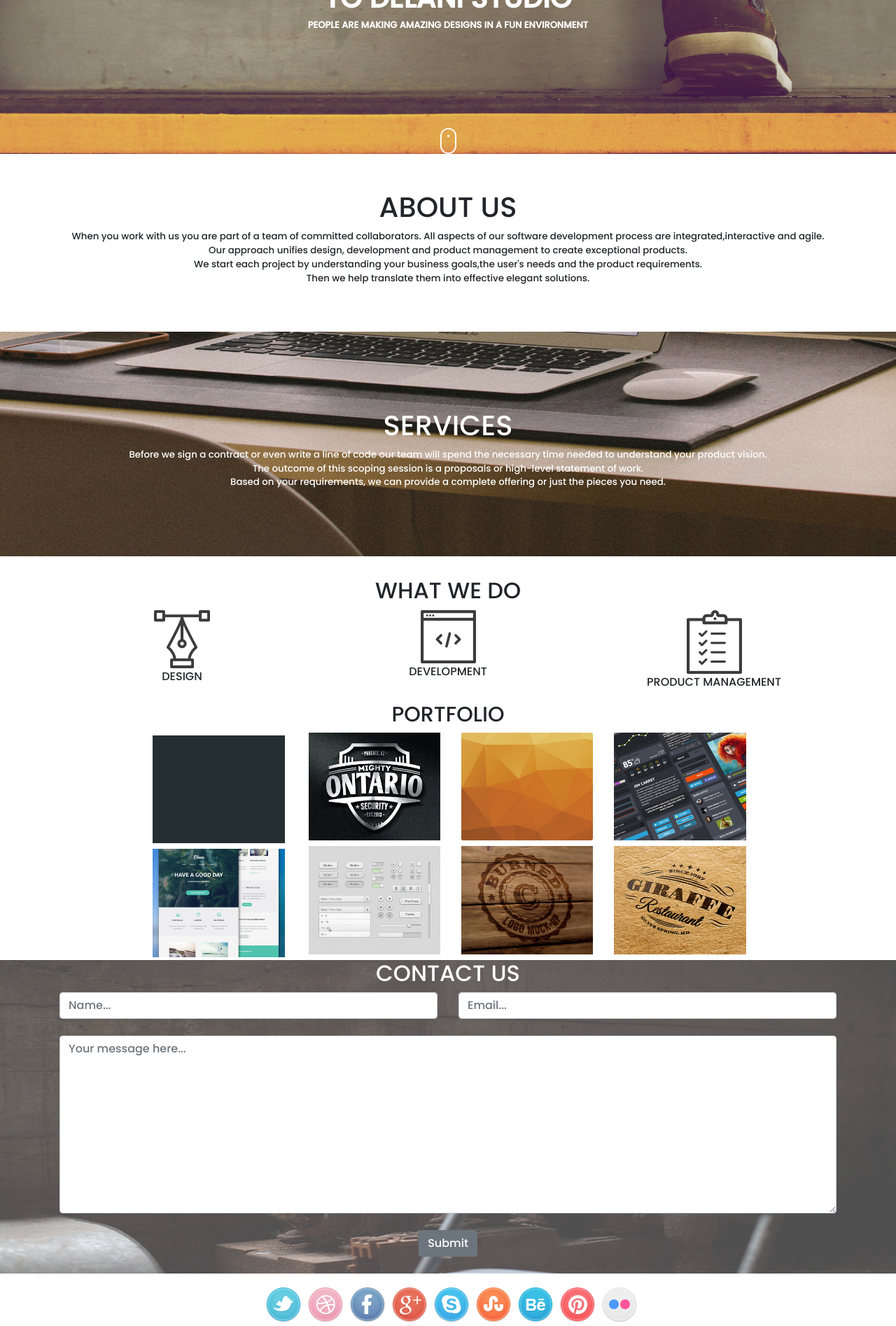
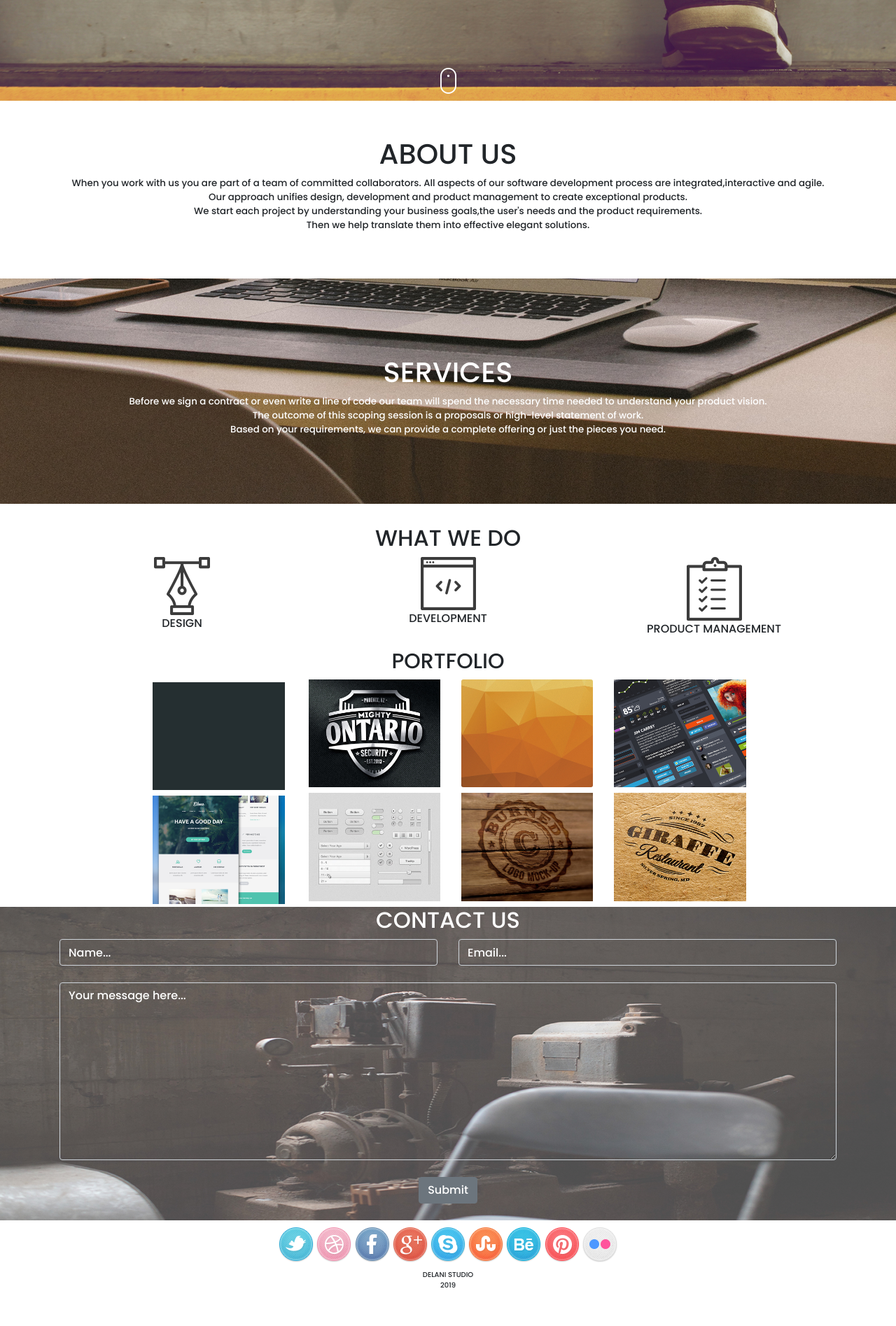
Before and after one commit to monginadiana/week-3-Ip-Delani-Studio, a plain HTML site: page index.html in a window 1280 px wide. Shown: the part 325-2220 px from the top of the page at 70% size. After the commit the page ends 2185 px from the top, so only its background shows below. Drawn offline with nearby package versions, Linux system fonts and the light colour scheme.

Commit message:
changes in the html and css file

```diff
--- a/css/delani.css
+++ b/css/delani.css
@@ -7,28 +7,32 @@
     background-image: url(../Assets/backgrounds/h_img.jpg);
     background-position: center;
     background-size: cover;
-    background-attachment: scroll;
+    background-attachment:scroll;
     background-repeat: no-repeat;
     text-align: center;
     color: white;
 }
+.welcome{
+    padding-bottom: 1%;
+}
 .logo{
-    padding-top: 8%;
-    padding-bottom:4% ;
+    padding-top: 5%;
+    padding-bottom: 5px;
+
 }
 
 .first>h1{
-    padding-bottom:5%;
+
     font-size: 40px;
     font-weight: bold;
 }
 strong{
-    position: relative;
-    top: -70px;
+
     font-size:small ;
 }
 .mouse{
-    padding-top: 50px;
+    padding-top: 100px;
+    padding-bottom: 10px;
 }
 
 .design{
@@ -96,8 +100,17 @@ strong{
     text-align: center;
     color: white;
 }
+.bg{
+    background-color: transparent;
+}
+.form ::placeholder{
+    color: white;
+}
 .col{
     background: transparent;
+}
+.social{
+    padding-top: 10px;
 }
 
 /*.form{
@@ -115,14 +128,6 @@ strong{
     margin-top: 20px;
     opacity: 0.3;
 }*/
-.media{
-    text-align: center;
-    justify-content: center;
-    padding-top: 20px;
-}
-.media img{
-    padding-left: 10px;
-}
 .submit{
     text-align: center;
 }
--- a/index.html
+++ b/index.html
@@ -12,14 +12,20 @@
     <title>DELANI STUDIO</title>
   </head>
   <body>
+    <div class="container-full">
       <div class="main">
+        <div class="welcome">
           <img src="Assets/logo/logo.png" alt="" class="logo"/>
         <header class="first">
           <h1>WELCOME<br>TO DELANI STUDIO</h1>
           <p><strong>PEOPLE ARE MAKING AMAZING DESIGNS IN A FUN ENVIRONMENT</strong> </p>
+        </div>
+
         <a  href="##design"><img src="Assets/mouse_click.png" alt=""class="mouse" /></a>
         </header>
       </div>
+    </div>
+
     <div class="design" id="#design" >
         <h1>ABOUT US</h1>
         <p>
@@ -143,27 +149,31 @@
         </div>
      </div>
   </div>
-  <div class="container-full contact">
+  <div class="container-full contact ">
     <h2>CONTACT US</h2>
   <div class="container text-center" >
+    <form class="form">
       <div class="row">
         <div class="col">
-            <input type="name" class="form-control"  placeholder="Name..."  id="name" aria-label="name" required>
+            <input type="name" class="form-control bg"  placeholder="Name..."  id="name" aria-label="name" required>
         </div>
         <div class="col">
-            <input type="email" class="form-control" placeholder="Email..."  id="email" aria-label="email" required>
+            <input type="email" class="form-control bg" placeholder="Email..."  id="email" aria-label="email" required>
         </div>
     </div>
     <br>
   <div>
-      <textarea class="form-control col-md-12 text" rows="10" name="message"   id="message" placeholder="Your message here..."></textarea>
+      <textarea class="form-control bg col-md-12 text" rows="10" name="message"   id="message" placeholder="Your message here..."></textarea>
     </div>
       <br>
       <button class="btn btn-secondary mx-auto d-block submit" value="submit" class onclick="submit()" type="submit">Submit</button>
       <br>
     </div>
+    </form>
+
   </div>
-  <div class="media">
+      <div class="container text-center">
+        <div class="social">
           <img src="Assets/social_icons/twitter.png" alt="">
           <img src="Assets/social_icons/dribble.png" alt="">
           <img src="Assets/social_icons/facebook.png" alt="">
@@ -173,6 +183,7 @@
           <img src="Assets/social_icons/behance.png" alt="">
           <img src="Assets/social_icons/pinterest.png" alt="">
           <img src="Assets/social_icons/flickr.png" alt="">
+      </div>
       </div>
   <div class="footer">
     <p>
--- a/js/delani.js
+++ b/js/delani.js
@@ -86,12 +86,12 @@ $("#col1")
     });
 /*submiting of the form with an alert*/
 function submit(){
-    var name =$("#name").val();
-    var email=$("#email").val();
+    var name =$("input#name").val();
+    var email=$("input#email").val();
     var message=$("#message").val();
     if (name === "" & email === "") {
 		alert("Please fill in all fields!")
 	} else {
-		alert("Thank you " + name + "! Your message has been received. We shall get back to you shortly.");
+		alert("Thank you " + name + " ! Your message has been received. We shall get back to you shortly.");
     };
 };
```
Lines whose indentation alone changed are shown as unchanged.
